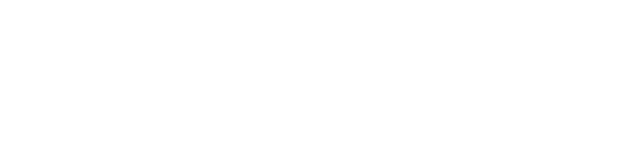
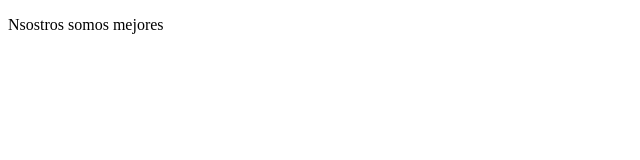
Before and after one commit to jbonillaz/Repositorio_prueba, a plain HTML site: page index.html in a window 1280 px wide. Shown: the whole page, without its empty margins (0-640 px from the left). Drawn offline with Linux system fonts and the light colour scheme.

Commit message:
Ingreso del contenedor principal

```diff
--- a/index.html
+++ b/index.html
@@ -6,6 +6,10 @@
     <title>Document</title>
 </head>
 <body>
-
+    <div class="container">
+        <p>
+            Nsostros somos mejores
+        </p>
+    </div>
 </body>
 </html>
```
